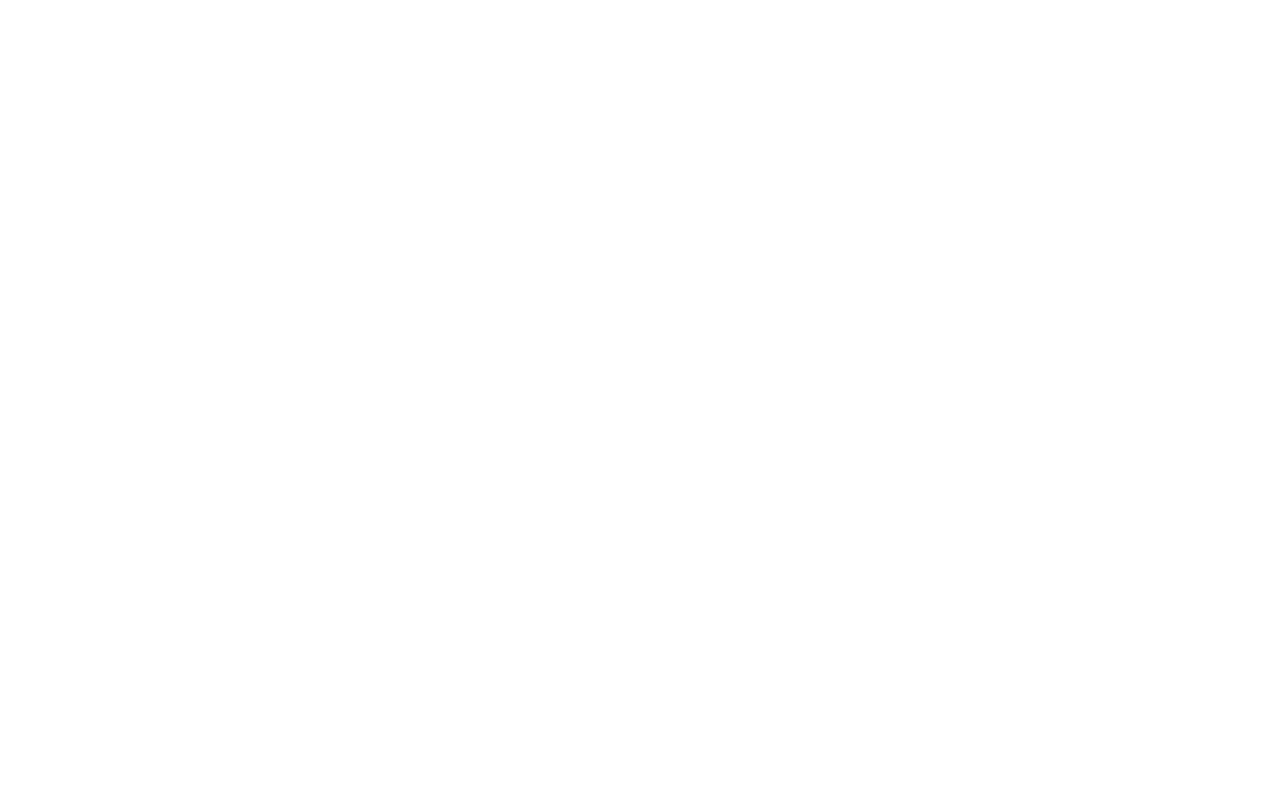
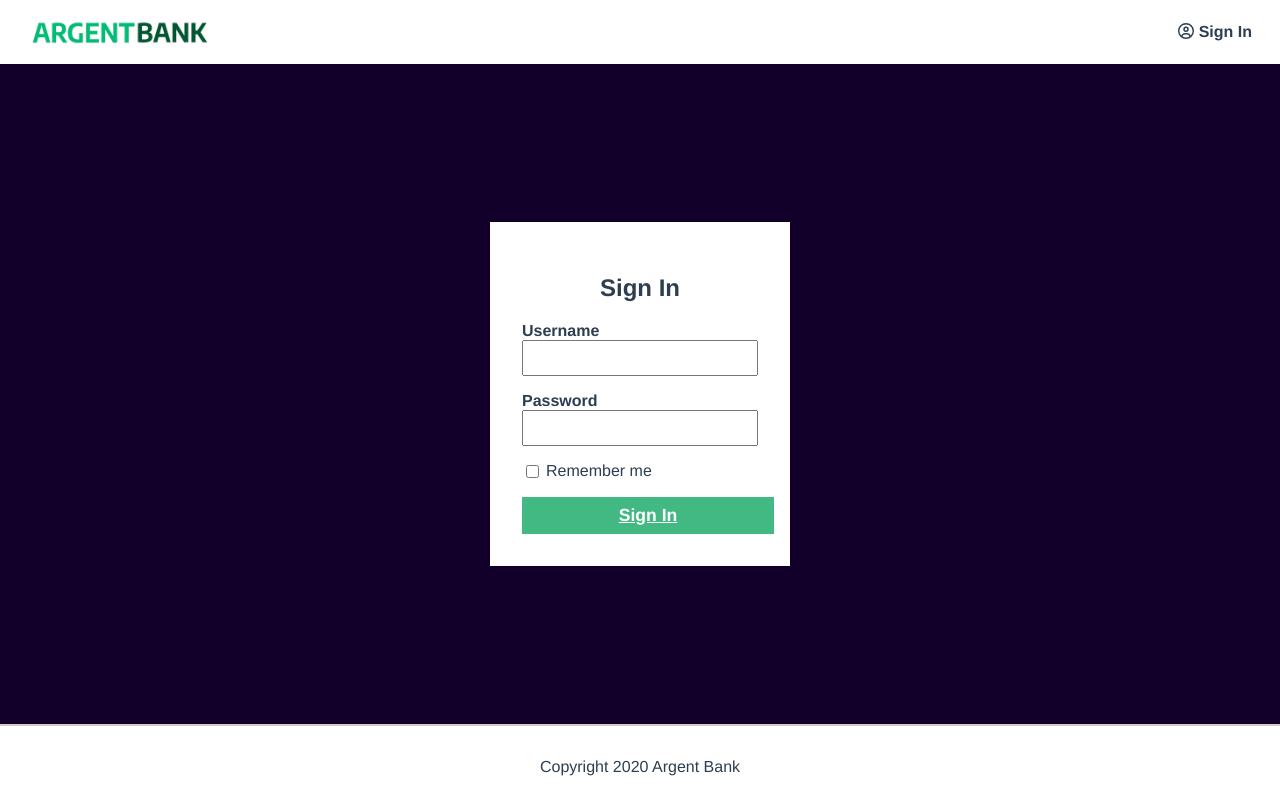
Before and after one commit to CamilleLinan/ArgentBank-Front, a React (Vite) app: page /sign-in in a window 1280 px wide. Before the commit this address had no page. Built offline with nearby package versions, Linux system fonts and the light colour scheme.

Commit message:
add sign in page and component

```diff
--- /dev/null
+++ b/src/components/SignIn/SignInForm/SignInForm.tsx
@@ -0,0 +1,33 @@
+import { FC } from "react";
+import "./_SignInForm.scss";
+
+const SignInForm: FC = () => {
+  return (
+    <section className="sign-in-content">
+      <i className="fa fa-user-circle sign-in-icon"></i>
+      <h1>Sign In</h1>
+      <form>
+        <div className="input-wrapper">
+          <label htmlFor="username">Username</label>
+          <input type="text" id="username" />
+        </div>
+        <div className="input-wrapper">
+          <label htmlFor="password">Password</label>
+          <input type="password" id="password" />
+        </div>
+        <div className="input-remember">
+          <input type="checkbox" id="remember-me" />
+          <label htmlFor="remember-me">Remember me</label>
+        </div>
+        {/* PLACEHOLDER DUE TO STATIC SITE */}
+        <a href="./user.html" className="sign-in-button">
+          Sign In
+        </a>
+        {/* SHOULD BE THE BUTTON BELOW
+        <button className="sign-in-button">Sign In</button> */}
+      </form>
+    </section>
+  );
+};
+
+export default SignInForm;
--- /dev/null
+++ b/src/components/SignIn/SignInForm/_SignInForm.scss
@@ -0,0 +1,52 @@
+@import "@scss/variables";
+
+.sign-in {
+  &-button {
+    display: block;
+    width: 100%;
+    padding: 8px;
+    font-size: 1.1rem;
+    font-weight: bold;
+    margin-top: 1rem;
+    border-color: $pryColor;
+    background-color: $pryColor;
+    color: #fff;
+  }
+
+  &-content {
+    box-sizing: border-box;
+    background-color: white;
+    width: 300px;
+    padding: 2rem;
+  }
+
+  &-icon {
+    font-size: 5rem;
+  }
+}
+
+.input {
+  &-remember {
+    display: flex;
+
+    & label {
+      margin-left: 0.25rem;
+    }
+  }
+
+  &-wrapper {
+    display: flex;
+    flex-direction: column;
+    text-align: left;
+    margin-bottom: 1rem;
+
+    & label {
+      font-weight: bold;
+    }
+
+    & input {
+      padding: 5px;
+      font-size: 1.2rem;
+    }
+  }
+}
--- /dev/null
+++ b/src/pages/SignIn/SignIn.tsx
@@ -0,0 +1,19 @@
+import { FC } from "react";
+import "./_SignIn.scss";
+import Header from "../../components/Layout/Header/Header";
+import Footer from "../../components/Layout/Footer/Footer";
+import SignInForm from "../../components/SignIn/SignInForm/SignInForm";
+
+const SignIn: FC = () => {
+  return (
+    <>
+      <Header />
+      <main className="main bg-dark">
+        <SignInForm />
+      </main>
+      <Footer />
+    </>
+  );
+};
+
+export default SignIn;
--- a/src/routes/Routes.tsx
+++ b/src/routes/Routes.tsx
@@ -1,15 +1,17 @@
 import { FC } from "react";
 import { BrowserRouter, Route, Routes } from "react-router-dom";
 import Home from "../pages/Home/Home";
+import SignIn from "../pages/SignIn/SignIn";
 
-const IndexRoutes:FC = () => {
+const IndexRoutes: FC = () => {
   return (
     <BrowserRouter>
       <Routes>
         <Route path="/" element={<Home />} />
+        <Route path="/sign-in" element={<SignIn />} />
       </Routes>
     </BrowserRouter>
-    )
-}
+  );
+};
 
 export default IndexRoutes;
--- a/src/styles/scss/main.scss
+++ b/src/styles/scss/main.scss
@@ -13,12 +13,19 @@
   min-height: 100vh;
 }
 
+#root {
+  display: contents;
+}
+
 .main {
   flex: 1;
 }
 
 .bg-dark {
   background-color: #12002b;
+  display: flex;
+  justify-content: center;
+  align-items: center;
 }
 
 .sr-only {
@@ -33,55 +40,6 @@
   position: absolute !important;
   width: 1px !important;
   white-space: nowrap !important; /* 3 */
-}
-
-.sign-in-button {
-  display: block;
-  width: 100%;
-  padding: 8px;
-  font-size: 1.1rem;
-  font-weight: bold;
-  margin-top: 1rem;
-  border-color: #00bc77;
-  background-color: #00bc77;
-  color: #fff;
-}
-
-.sign-in-content {
-  box-sizing: border-box;
-  background-color: white;
-  width: 300px;
-  margin: 0 auto;
-  margin-top: 3rem;
-  padding: 2rem;
-}
-
-.sign-in-icon {
-  font-size: 5rem;
-}
-
-.input-remember {
-  display: flex;
-}
-
-.input-remember label {
-  margin-left: 0.25rem;
-}
-
-.input-wrapper {
-  display: flex;
-  flex-direction: column;
-  text-align: left;
-  margin-bottom: 1rem;
-}
-
-.input-wrapper label {
-  font-weight: bold;
-}
-
-.input-wrapper input {
-  padding: 5px;
-  font-size: 1.2rem;
 }
 
 .account {
```
Also changed, not shown: src/pages/SignIn/_SignIn.scss (added). Lines whose indentation alone changed are shown as unchanged.
